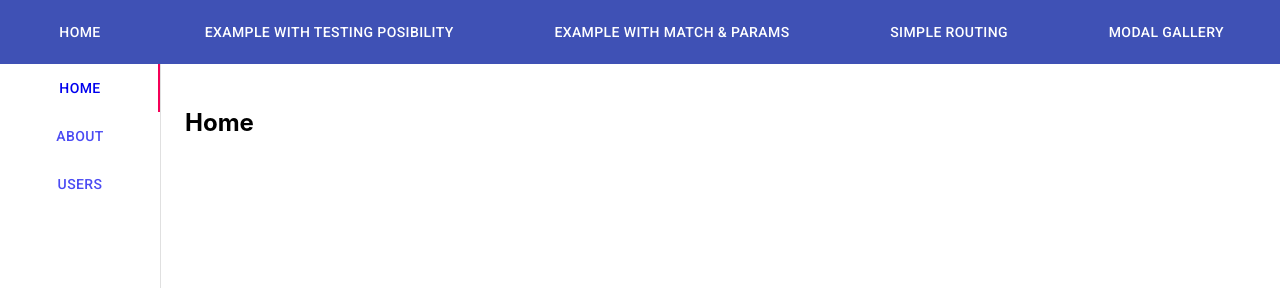
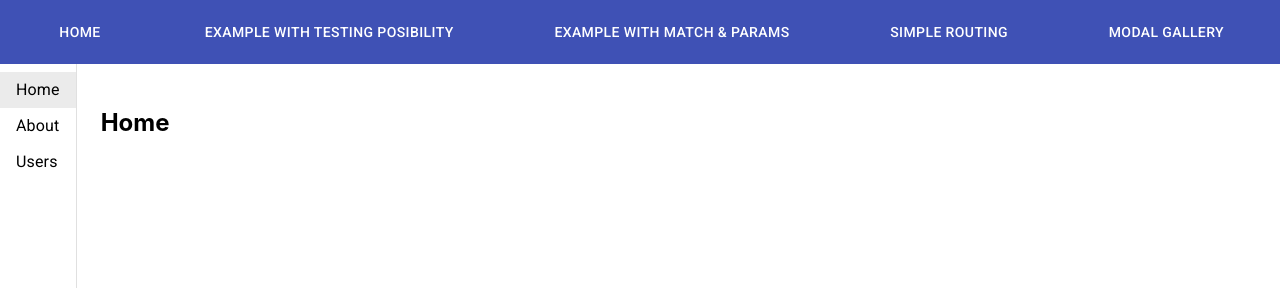
Before and after one commit to Thinkgoez/router-material-ui, a React (Create React App) app: page /routing/ in a window 1280 px wide. Shown: the top 300 px of the page. Built offline with nearby package versions, Linux system fonts and the light colour scheme.

Commit message:
3, complete SimpleRouting with MenuList

```diff
--- a/src/components/SimpleRouting.js
+++ b/src/components/SimpleRouting.js
@@ -1,17 +1,13 @@
+import React from 'react'
 import {
-    BrowserRouter as Router,
     Switch,
     Route,
     Link,
+    useLocation,
+    useRouteMatch,
 } from "react-router-dom";
-
-
-import React, { useState } from 'react';
-// import PropTypes from 'prop-types';
 import { makeStyles } from '@material-ui/core/styles';
-import Tabs from '@material-ui/core/Tabs';
-import Tab from '@material-ui/core/Tab';
-import Box from '@material-ui/core/Box';
+import { MenuItem, MenuList, Box } from "@material-ui/core";
 
 
 const useStyles = makeStyles((theme) => ({
@@ -21,48 +17,36 @@ const useStyles = makeStyles((theme) => ({
         display: 'flex',
         height: 224,
     },
-    tabs: {
+    menuList: {
         borderRight: `1px solid ${theme.palette.divider}`,
     },
 }));
 
-export default function Example1({ match }) {
-    let { url } = match
-    const classes = useStyles();
-
-    const [value, setValue] = useState(0);
-
-    const handleChange = (event, newValue) => {
-        setValue(newValue);
-    };
+function Example() {
+    let { path, url } = useRouteMatch()
+    let { pathname } = useLocation()
+    const classes = useStyles()
 
     return (
-        <Router basename={url}>
         <div className={classes.root}>
-                <Tabs
-                    orientation="vertical"
-                    value={value}
-                    onChange={handleChange}
-                    aria-label="Vertical tabs example"
-                    className={classes.tabs}
-                    variant='standart'
-                >
-                    <Tab label={<Link to='/'>Home</Link>} />
-                    <Tab label={<Link to='/about'>About</Link>} />
-                    <Tab label={<Link to='/users'>Users</Link>} />
-                </Tabs>
+            <MenuList className={classes.menuList}>
+                <MenuItem component={Link} to={`${url}`} selected={`${url}` === pathname}>Home</MenuItem>
+                <MenuItem component={Link} to={`${url}/about`} selected={`${url}/about` === pathname}>About</MenuItem>
+                <MenuItem component={Link} to={`${url}/users`} selected={`${url}/users` === pathname}>Users</MenuItem>
+            </MenuList>
             <Box p={3}>
                 <Switch>
-                        <Route path='/about'><About /></Route>
-                        <Route path='/users'><Users /></Route>
-                        <Route path='/'><Home /></Route>
+                    <Route path={`${path}/about`}><About /></Route>
+                    <Route path={`${path}/users`}><Users /></Route>
+                    <Route path={`${path}/`}><Home /></Route>
                 </Switch>
             </Box>
         </div>
-        </Router>
     );
 }
 
 const Home = () => <h2>Home</h2>
 const About = () => <h2>About</h2>
 const Users = () => <h2>Users</h2>
+
+export default Example
```
Also changed, not shown: 1 other file (tests, documents, lock files or other folders). Lines whose indentation alone changed are shown as unchanged.
